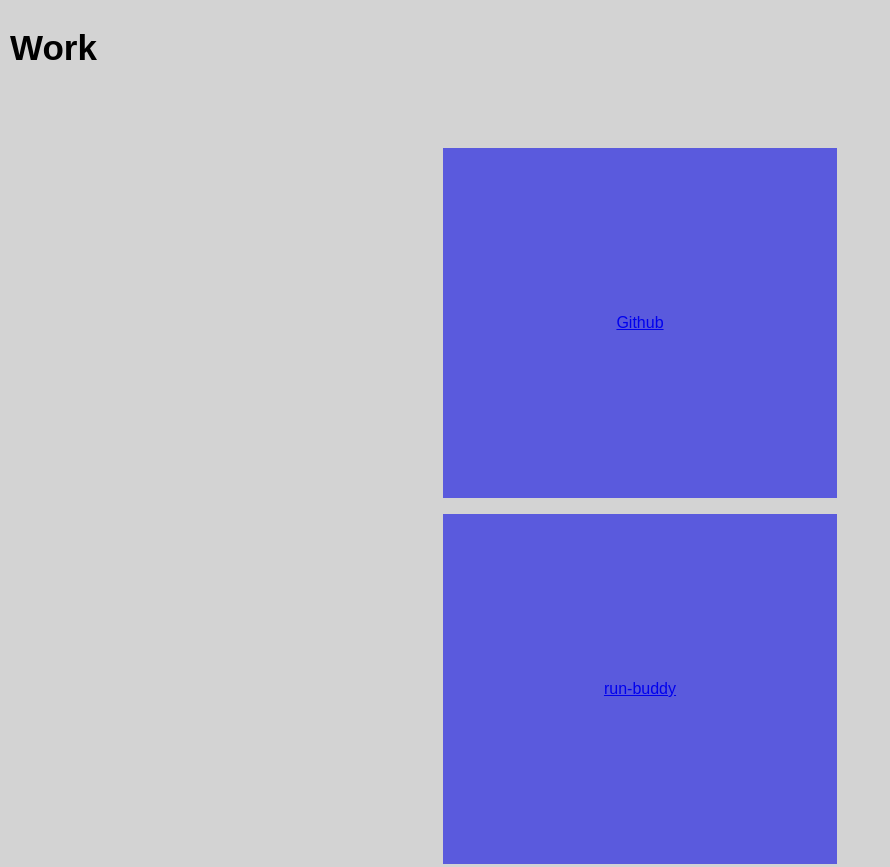
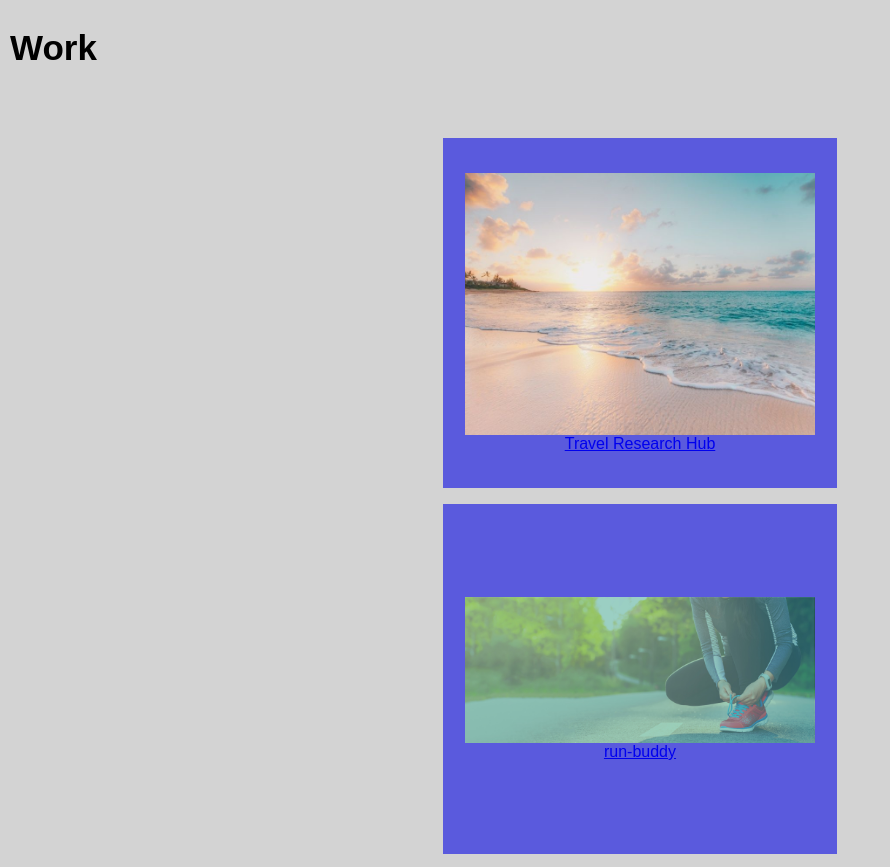
Before and after one commit to trswork/Portfolio, a plain HTML site: page index.html in a window 1280 px wide. Shown: the part 760-1627 px from the top of the page, without its empty margins (0-890 px from the left). Drawn offline with Linux system fonts and the light colour scheme; files whose address does not match are found by name.

Commit message:
update projects

```diff
--- a/css/style.css
+++ b/css/style.css
@@ -175,7 +175,11 @@
       cursor: pointer;
     }
 
-
+    img {
+      max-width: 100%;
+      max-height: 100%;
+      display: block; /* remove extra space below image */
+  }
     /* Width at 768px and below */
 @media screen and (max-width: 768px) {
   header {
--- a/index.html
+++ b/index.html
@@ -11,7 +11,7 @@
      <h1>Tenee's Portfolio</h1>
     </div> <img
     id="bio-image"
-    src="http://placehold.it/200x200"
+    src="assets/profile.jpg"
     alt="My picture"/>
      <nav>
          <ul>
@@ -49,7 +49,6 @@
   <div class="flex-row">
   <h2 class="section-heading">Work</h2>
 
- <div class="content">
   <div id="work" class="work">
     <section class="cms-boxes">
       <div class="container-fluid">
@@ -58,10 +57,11 @@
             <div class="cms-boxes-items cms-features">
               <div class="boxes-align">
                 <div class="small-box">
-                  <a href="https://github.com/trswork"
+                  <a href="https://crhodes111.github.io/Project1/"
                     data-role="tile" class="bg-indigo">
+                    <img class="thumbnail" src="assets/Beaches.jpg">
                     <div class="mif-github icon"></div>
-                    <div class="branding-bar">Github</div>
+                    <div class="branding-bar">Travel Research Hub</div>
                     <div class="badge-bottom"></div>
                 </div>
               </div>
@@ -82,9 +82,8 @@
                       <div class="boxes-align">
                         <div class="small-box">
                         <a href="https://trswork.github.io/run-buddy/"
-                          background img="image/hero-bg.jpg"
-                          background-size: cover;
-                            data-role="tile" class="bg-indigo">
+                           data-role="tile" class="bg-indigo">
+                           <img class="thumbnail" src="assets/hero-bg.jpg">
                             <div class="run-buddy cover"></div>
                             <div class="branding-bar">run-buddy</div>
                             <div class="badge-bottom"></div>
@@ -108,6 +107,7 @@
                                 <div class="small-box">
                                   <a href="https://trswork.github.io/Horiseon/"
                                     data-role="tile" class="bg-indigo">
+                                    <img class="thumbnail" src="assets/digital-marketing-meeting.jpg">
                                     <div class="Horeison"></div>
                                     <div class="branding-bar">Horeison</div>
                                     <div class="badge-bottom"></div>
```
Also changed, not shown: assets/Beaches.jpg (added).
